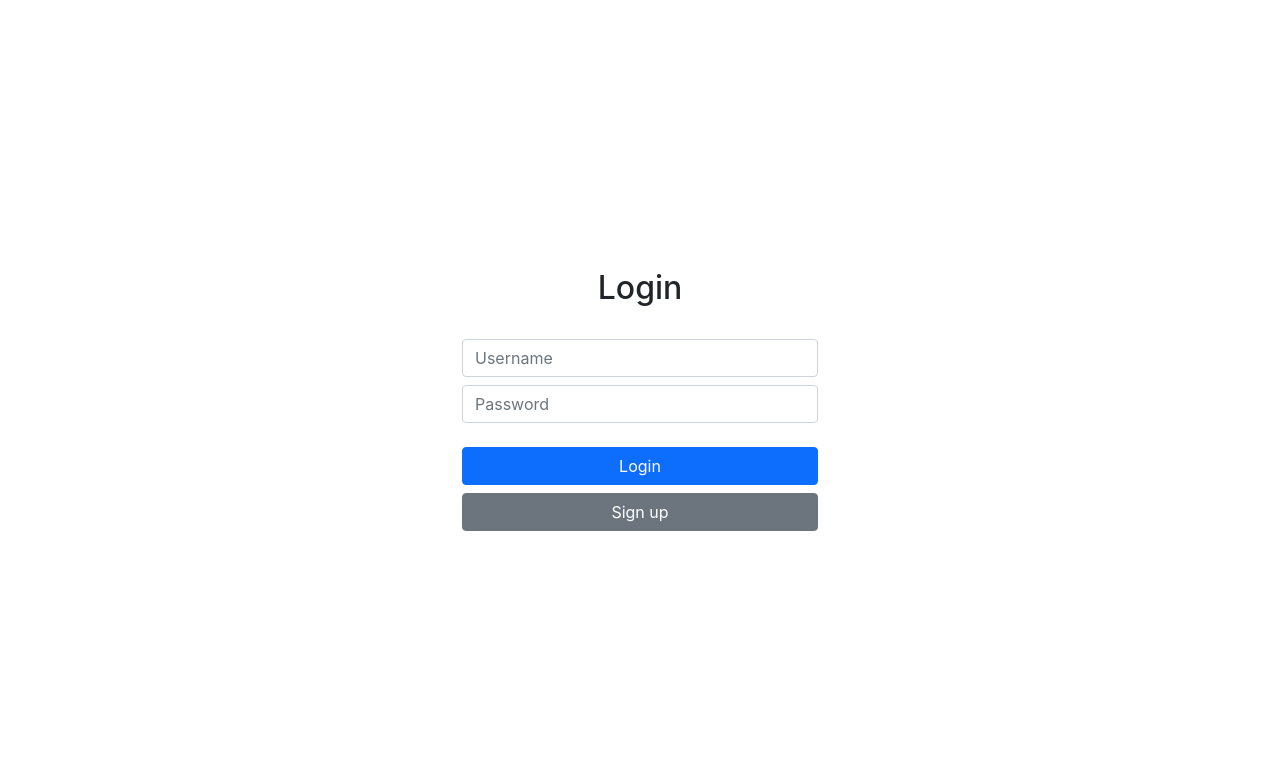
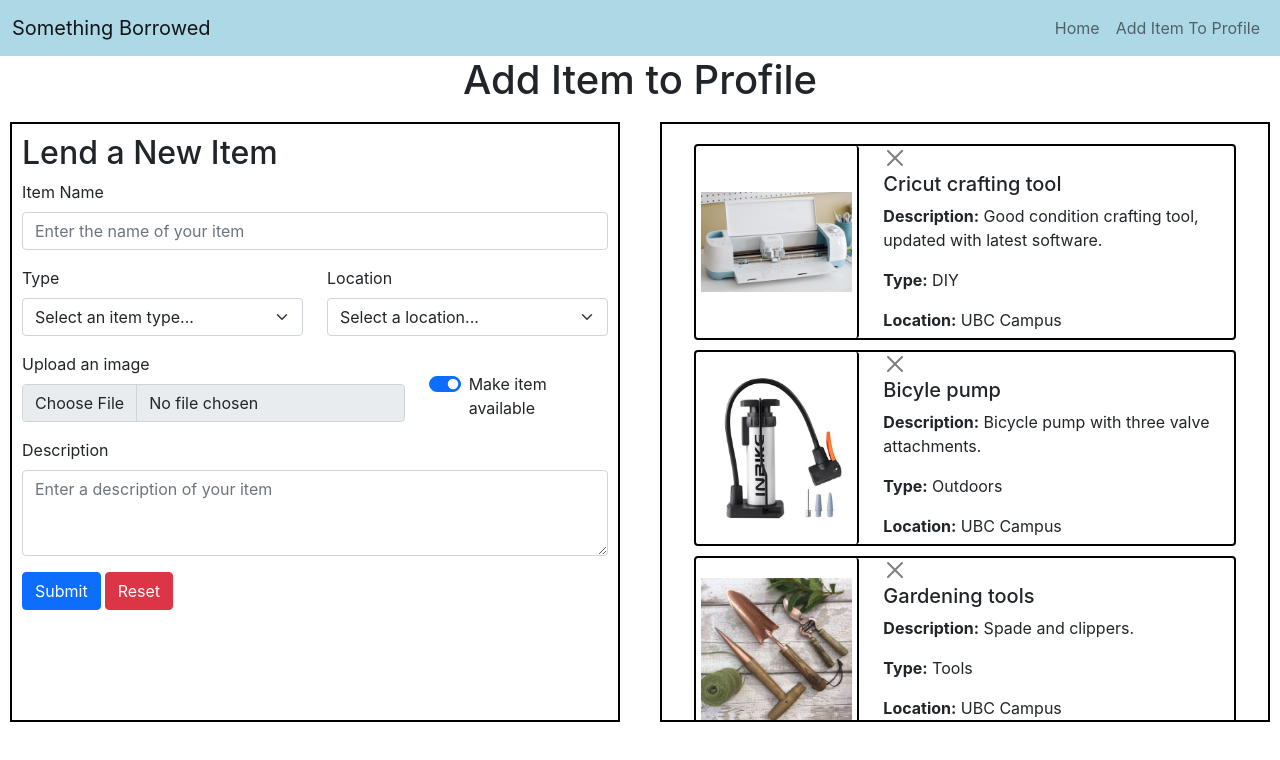
Before and after one commit to phreid/somethingBorrowed, a React (Create React App) app: page / in a window 1280 px wide. Shown: the top 760 px of the page. Built offline with nearby package versions, Linux system fonts and the light colour scheme.

Commit message:
added functionality for adding and deleting an item card

```diff
--- a/src/components/AddItemForm.jsx
+++ b/src/components/AddItemForm.jsx
@@ -3,6 +3,8 @@ import Row from 'react-bootstrap/Row'
 import Col from 'react-bootstrap/Col'
 import { Button } from 'react-bootstrap'
 import { useState } from 'react'
+import { addItem } from '../redux/items/items'
+import { useDispatch } from 'react-redux'
 
 const ITEM_TYPES = [
   { id: 0, name: 'Kitchen' },
@@ -25,6 +27,12 @@ export default function AddItemForm (props) {
   })
 
   const [switchIsAvailable, setSwitchIsAvailable] = useState(true)
+  const [name, setName] = useState('')
+  const [type, setType] = useState('')
+  const [location, setLocation] = useState('')
+  const [description, setDescription] = useState('')
+
+  const dispatch = useDispatch()
 
   return (
     <>
@@ -32,19 +40,21 @@ export default function AddItemForm (props) {
       <Form>
         <Form.Group className="mb-3">
           <Form.Label>Item Name</Form.Label>
-          <Form.Control type="text" placeholder="Enter the name of your item"></Form.Control>
+          <Form.Control type="text" placeholder="Enter the name of your item" value={name}
+            onChange={(e) => setName(e.target.value)}></Form.Control>
         </Form.Group>
         <Row>
           <Form.Group as={Col} sm className="mb-3">
             <Form.Label>Type</Form.Label>
-            <Form.Select>
+            <Form.Select value={type} onChange={(e) => setType(e.target.value)}>
               <option>Select an item type...</option>
               {itemTypeDropdowns}
             </Form.Select>
           </Form.Group>
           <Form.Group as={Col} sm className="mb-3">
             <Form.Label>Location</Form.Label>
-            <Form.Select disabled>
+            <Form.Select value={location} onChange={(e) => setLocation(e.target.value)}>
+              <option>Select a location...</option>
               {locationDropdowns}
             </Form.Select>
           </Form.Group>
@@ -64,9 +74,19 @@ export default function AddItemForm (props) {
         </Row>
         <Form.Group className="mb-3">
           <Form.Label>Description</Form.Label>
-          <Form.Control as="textarea" rows={3} placeholder="Enter a description of your item"></Form.Control>
+          <Form.Control as="textarea" rows={3} placeholder="Enter a description of your item" value={description}
+            onChange={(e) => setDescription(e.target.value)}></Form.Control>
         </Form.Group>
-        <Button variant="primary" type="submit" className="me-1">Submit</Button>
+        <Button variant="primary" type="submit" className="me-1"
+          onClick={(e) => {
+            e.preventDefault()
+            dispatch(addItem({
+              name,
+              type,
+              location,
+              description
+            }))
+          }}>Submit</Button>
         <Button variant="danger" type="reset">Reset</Button>
       </Form>
     </>
--- a/src/components/ItemCard.jsx
+++ b/src/components/ItemCard.jsx
@@ -1,7 +1,11 @@
 import React from 'react'
-import { Card, Row } from 'react-bootstrap'
+import { Card, CloseButton, Row } from 'react-bootstrap'
+import { useDispatch } from 'react-redux'
+import { deleteItem } from '../redux/items/items'
 
 function ItemCard (props) {
+  const dispatch = useDispatch()
+
   return (
     <Card className="item-card" style={{ width: '' }}>
       <Row className="card-example d-flex flex-row flex-nowrap overflow-auto">
@@ -9,6 +13,7 @@ function ItemCard (props) {
           <Card.Img className="item-image" src={props.image} />
         </div>
         <div className="col-md-8">
+          <CloseButton className="item-close" onClick={(e) => dispatch(deleteItem(props))}/>
           <Card.Title className="item-name">{props.name}</Card.Title>
           <Card.Text className="item-description">
             <strong>Description:</strong> {props.description}
--- a/src/components/ItemContainer.jsx
+++ b/src/components/ItemContainer.jsx
@@ -4,7 +4,7 @@ import { useSelector } from 'react-redux'
 import { Container } from 'react-bootstrap'
 
 function ItemContainer () {
-  const items = useSelector(state => state.items.list)
+  const items = useSelector(state => state.itemsSlice.items)
 
   return (
     <Container fluid className="item-container">
@@ -15,7 +15,6 @@ function ItemContainer () {
           description={item.description}
           type={item.type}
           location={item.location}
-
         />
       })}
     </Container>
--- a/src/index.js
+++ b/src/index.js
@@ -2,15 +2,15 @@ import React from 'react'
 import ReactDOM from 'react-dom/client'
 import './index.css'
 
-import LoginPage from './components/LoginPage'
 import { store } from './redux/store'
 import { Provider } from 'react-redux'
+import AddItemPage from './components/AddItemPage'
 
 const root = ReactDOM.createRoot(document.getElementById('root'))
 root.render(
   <React.StrictMode>
     <Provider store={store}>
-      <LoginPage />
+      <AddItemPage />
     </Provider>
   </React.StrictMode>
 )
--- a/src/redux/items/items.js
+++ b/src/redux/items/items.js
@@ -1,14 +1,21 @@
 import { createSlice } from '@reduxjs/toolkit'
 import { baseItems } from './state'
 
-const INITIAL_STATE = {
-  list: baseItems
-}
-
-const itemSlice = createSlice({
+export const itemSlice = createSlice({
   name: 'items',
-  initialState: INITIAL_STATE,
-  reducers: {}
+  initialState: {
+    items: baseItems
+  },
+  reducers: {
+    addItem: (state, action) => {
+      return { ...state, items: [action.payload, ...state.items] }
+    },
+    deleteItem: (state, action) => {
+      const items = state.items.filter(item => item.name !== action.payload.name)
+      return { ...state, items: [...items] }
+    }
+  }
 })
 
+export const { addItem, deleteItem } = itemSlice.actions
 export default itemSlice.reducer
--- a/src/redux/store.js
+++ b/src/redux/store.js
@@ -1,11 +1,15 @@
 import { configureStore } from '@reduxjs/toolkit'
-import itemReducer from './items/items'
+import itemsSlice from './items/items'
 import userReducer from './users/user'
 
 export const store = configureStore({
   reducer: {
-    items: itemReducer,
+    itemsSlice,
     user: userReducer
   },
-  devTools: true
+  devTools: true,
+  middleware: getDefaultMiddleware =>
+    getDefaultMiddleware({
+      serializableCheck: false
+    })
 })
--- a/src/styles.css
+++ b/src/styles.css
@@ -74,3 +74,7 @@
 .navbar-parent{
     background-color: lightblue;
 }
+
+.item-close {
+
+}
```
Also changed, not shown: 1 other file (tests, documents, lock files or other folders).
